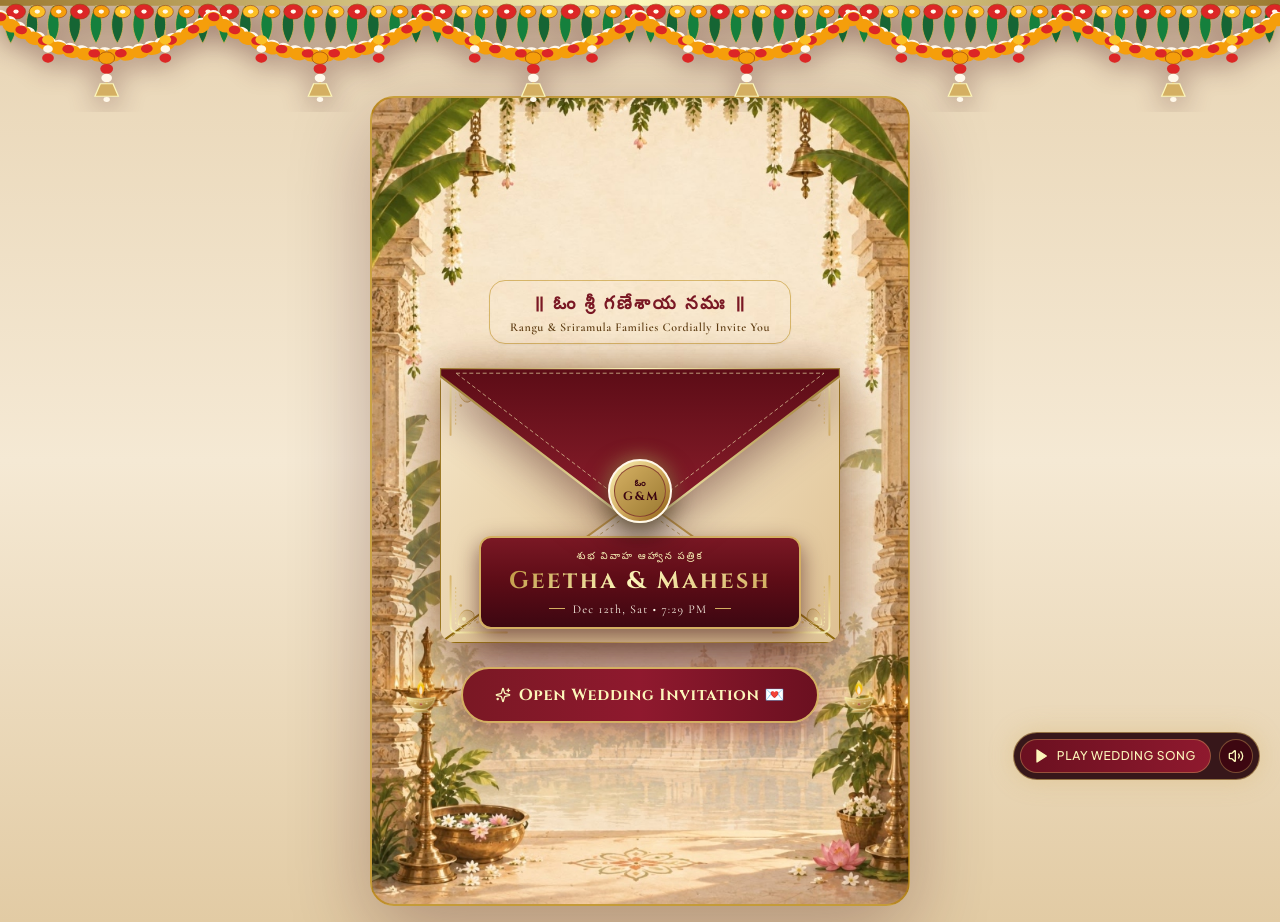
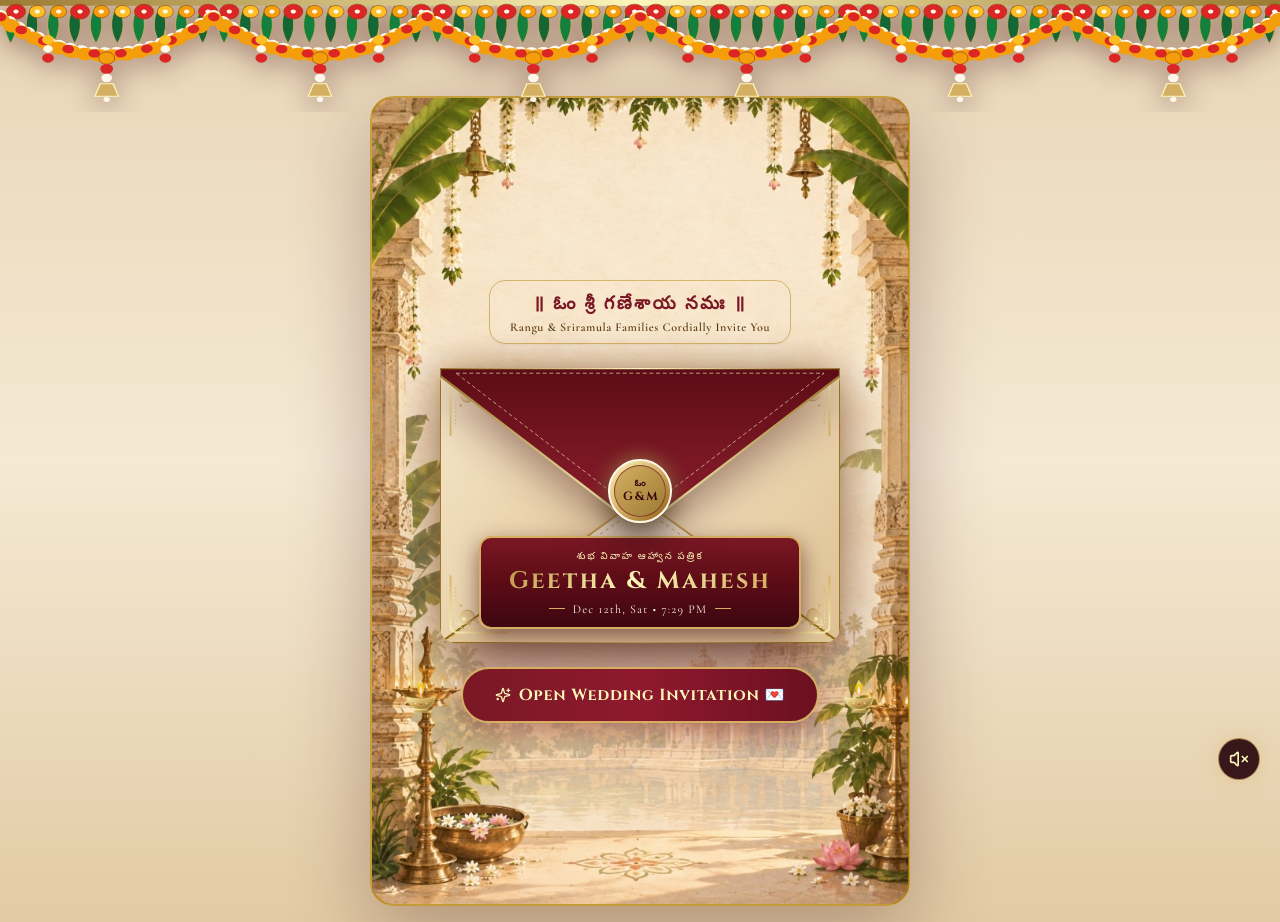
Before and after one commit to dyuforge/Geetha-weds-Mahesh, a React (Vite) app: page / in a window 1280 px wide. Built offline with nearby package versions, Linux system fonts and the light colour scheme.

Commit message:
Simplify audio control to sound icon only

```diff
--- a/src/components/AudioController.tsx
+++ b/src/components/AudioController.tsx
@@ -1,5 +1,5 @@
 import React, { useEffect, useState } from 'react';
-import { Volume2, VolumeX, Play, Pause, Music } from 'lucide-react';
+import { Volume2, VolumeX } from 'lucide-react';
 import { soundEngine } from '../utils/soundEngine';
 
 export const AudioController: React.FC = () => {
@@ -11,47 +11,32 @@ export const AudioController: React.FC = () => {
     });
   }, []);
 
+  const handleToggleSound = () => {
+    if (!audioState.isPlaying) {
+      soundEngine.togglePlay();
+      if (audioState.isMuted) {
+        soundEngine.toggleMute();
+      }
+      return;
+    }
+    soundEngine.toggleMute();
+  };
+
+  const isSoundActive = audioState.isPlaying && !audioState.isMuted;
+
   return (
-    <div className="fixed bottom-5 right-5 z-50 flex items-center gap-2 p-1.5 rounded-full bg-[#240309]/90 backdrop-blur-md border border-[#D4AF62]/60 shadow-[0_0_25px_rgba(212,175,98,0.35)]">
-      {/* Play / Pause Classical Music Button */}
+    <div className="fixed bottom-5 right-5 z-50">
       <button
         type="button"
-        onClick={() => soundEngine.togglePlay()}
-        aria-label={audioState.isPlaying ? 'Pause classical wedding music' : 'Play classical wedding music'}
-        className="flex items-center gap-2 pl-3 pr-3.5 py-2 rounded-full bg-gradient-to-r from-[#6B1020] to-[#8F192E] hover:from-[#8F192E] hover:to-[#6B1020] border border-[#D4AF62]/40 text-[#FFF8EA] transition-all"
+        onClick={handleToggleSound}
+        aria-label={isSoundActive ? 'Mute audio' : 'Unmute audio'}
+        title={isSoundActive ? 'Mute Audio' : 'Unmute Audio'}
+        className="p-2.5 rounded-full bg-[#240309]/90 hover:bg-[#3D0711] backdrop-blur-md text-[#FCF6BA] border border-[#D4AF62]/70 shadow-[0_0_20px_rgba(212,175,98,0.35)] transition-all"
       >
-        {audioState.isPlaying ? (
-          <Pause className="w-4 h-4 text-[#FCF6BA]" />
+        {isSoundActive ? (
+          <Volume2 className="w-5 h-5" />
         ) : (
-          <Play className="w-4 h-4 text-[#FCF6BA] fill-[#FCF6BA]" />
-        )}
-        <span className="text-xs font-sans font-medium tracking-wider uppercase text-[#FCF6BA] hidden sm:inline">
-          {audioState.isPlaying ? 'Wedding Song (Playing)' : 'Play Wedding Song'}
-        </span>
-        <Music className="w-3.5 h-3.5 text-[#D4AF62] sm:hidden" />
-
-        {/* Animated Sound Bars when playing and not muted */}
-        {audioState.isPlaying && !audioState.isMuted && (
-          <div className="flex items-end gap-0.5 h-3 ml-1" aria-hidden="true">
-            <span className="w-0.5 h-full bg-[#FCF6BA] animate-pulse" />
-            <span className="w-0.5 h-2 bg-[#D4AF62] animate-bounce" />
-            <span className="w-0.5 h-3 bg-[#FCF6BA] animate-pulse" />
-          </div>
-        )}
-      </button>
-
-      {/* Mute / Unmute Control */}
-      <button
-        type="button"
-        onClick={() => soundEngine.toggleMute()}
-        aria-label={audioState.isMuted ? 'Unmute audio' : 'Mute audio'}
-        title={audioState.isMuted ? 'Unmute Audio' : 'Mute Audio'}
-        className="p-2 rounded-full bg-[#3D0711] hover:bg-[#D4AF62] text-[#FCF6BA] hover:text-[#240309] border border-[#D4AF62]/40 transition-all"
-      >
-        {audioState.isMuted ? (
-          <VolumeX className="w-4 h-4" />
-        ) : (
-          <Volume2 className="w-4 h-4" />
+          <VolumeX className="w-5 h-5" />
         )}
       </button>
     </div>
```
